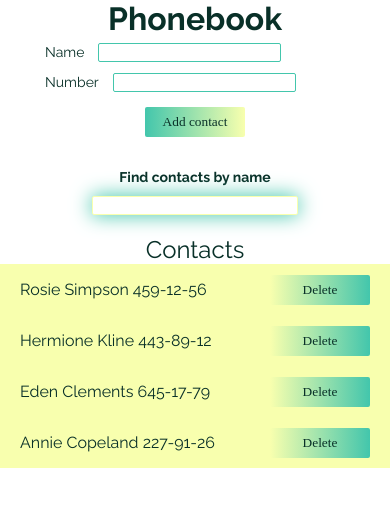
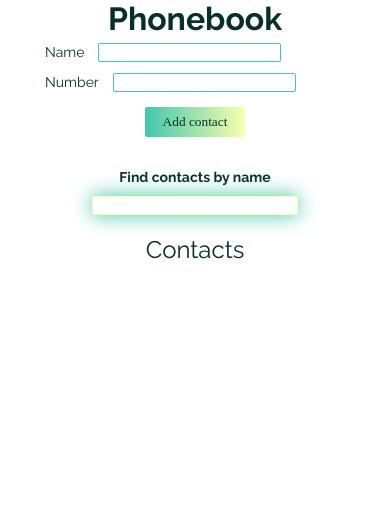
Before and after one commit to irinaog/goit-react-hw-06-phonebook, a React (Create React App) app: page / in a window 390 px wide. Shown: the top 506 px of the page. Built offline with nearby package versions, Linux system fonts and the light colour scheme; a web font is replaced by a local one.

Commit message:
adding contacts to phonebook

```diff
--- a/src/Redux/store.js
+++ b/src/Redux/store.js
@@ -1,9 +1,29 @@
 import { configureStore } from "@reduxjs/toolkit";
-import { mySlice } from "./changeSlice";
+// // import { mySlice } from "./changeSlice";
+import { createAction, createReducer } from "@reduxjs/toolkit";
 
-export default configureStore({
-    reducer:
-    {
-       mySlice,
+export const addContact = createAction('phoneBook/add');
+// console.log(addContact.toString())
+
+export const itemsReducer = createReducer([], {
+    [addContact]: (state, action)=> [...state, action.payload],
+});
+export const filterReducer = createReducer('', {});
+
+export const store = configureStore({
+    reducer:{
+        // contacts: {
+        items: itemsReducer,
+        filter:filterReducer,
+        // },
     }
-});
+})
+
+
+
+// export default configureStore({
+//     reducer:
+//     {
+//        mySlice,
+//     }
+// });
--- a/src/components/App.js
+++ b/src/components/App.js
@@ -5,15 +5,26 @@ import { FormAddContacts } from "./FormAddContacts/FormAddContacts";
 import { ContactsList } from "./ContactsList/ContactList";
 import { FilterContacts } from "./FilterContacts/FilterContacts";
 
+import { useSelector,useDispatch } from "react-redux";
+import { addContact } from "Redux/store";
+// import { itemsReducer } from "Redux/store";
+
+
+
 export const App = () => {
 
-  const [contacts, setContacts] = useState(
-    JSON.parse(window.localStorage.getItem('contacts')) ??
-    [{ id: 'id-1', name: 'Rosie Simpson', number: '459-12-56' },
-    { id: 'id-2', name: 'Hermione Kline', number: '443-89-12' },
-    { id: 'id-3', name: 'Eden Clements', number: '645-17-79' },
-    { id: 'id-4', name: 'Annie Copeland', number: '227-91-26' },]
-  );
+  const dispath = useDispatch();
+  // console.log(dispath)
+  const contacts = useSelector(state => state.items);
+  // console.log(contacts)
+
+  // const [contacts, setContacts] = useState(
+  //   JSON.parse(window.localStorage.getItem('contacts')) ??
+  //   [{ id: 'id-1', name: 'Rosie Simpson', number: '459-12-56' },
+  //   { id: 'id-2', name: 'Hermione Kline', number: '443-89-12' },
+  //   { id: 'id-3', name: 'Eden Clements', number: '645-17-79' },
+  //   { id: 'id-4', name: 'Annie Copeland', number: '227-91-26' },]
+  // );
   const [filter, setFilter] = useState('');
 
 
@@ -23,11 +34,13 @@ export const App = () => {
 
 
   const formSubmitHandler = data => {
+    console.log(data.name)
     if (contacts.find(contact => (data.name === contact.name))){
       alert(data.name + ' is already in contacts' )
     }
     else {
-      setContacts([...contacts, { name: data.name, number: data.number, id: shortid.generate() }]);
+      dispath(addContact({ name:data.name, number:data.number, id: shortid() }))
+    //   setContacts([...contacts, { name: data.name, number: data.number, id: shortid.generate() }]);
     }
   };
 
@@ -46,14 +59,14 @@ export const App = () => {
 
 
   const deleteContact = (contactId) => {
-    setContacts(prevState => (prevState.filter(contact => contact.id !== contactId)));
+    contacts.filter(contact => contact.id !== contactId);
   };
 
     return (
       <>
         <h1 className="headlineApp">Phonebook</h1>
 
-        <FormAddContacts onSubmit={formSubmitHandler} />
+        <FormAddContacts  onSubmit={formSubmitHandler}/>
 
         <FilterContacts
           contact={filter}
@@ -74,3 +87,79 @@ export const App = () => {
     );
 
 };
+
+
+// export const App = () => {
+
+//   const dispath = useDispatch();
+//   // console.log(dispath)
+//   const contact = useSelector(state => state.items);
+//   console.log(contact)
+
+//   const [contacts, setContacts] = useState(
+//     JSON.parse(window.localStorage.getItem('contacts')) ??
+//     [{ id: 'id-1', name: 'Rosie Simpson', number: '459-12-56' },
+//     { id: 'id-2', name: 'Hermione Kline', number: '443-89-12' },
+//     { id: 'id-3', name: 'Eden Clements', number: '645-17-79' },
+//     { id: 'id-4', name: 'Annie Copeland', number: '227-91-26' },]
+//   );
+//   const [filter, setFilter] = useState('');
+
+
+//   useEffect(() => {
+//     localStorage.setItem('contacts', JSON.stringify(contacts))
+//   }, [contacts]);
+
+
+//   const formSubmitHandler = data => {
+//     if (contacts.find(contact => (data.name === contact.name))){
+//       alert(data.name + ' is already in contacts' )
+//     }
+//     else {
+//       setContacts([...contacts, { name: data.name, number: data.number, id: shortid.generate() }]);
+//     }
+//   };
+
+
+//   const changeFilter = e => {
+//     setFilter(e.currentTarget.value);
+//   };
+
+//   // const getFilterListContact = useMemo(() => {
+//   //   return contacts.filter(contact => contact.name.toLowerCase().includes(filter));
+//   // }, [contacts, filter]);
+
+//   const getFilterListContact = () => {
+//      return contacts.filter(contact => contact.name.toLowerCase().includes(filter));
+//   };
+
+
+//   const deleteContact = (contactId) => {
+//     setContacts(prevState => (prevState.filter(contact => contact.id !== contactId)));
+//   };
+
+//     return (
+//       <>
+//         <h1 className="headlineApp">Phonebook</h1>
+
+//         <FormAddContacts onSubmit={formSubmitHandler} />
+
+//         <FilterContacts
+//           contact={filter}
+//           filter={changeFilter}
+//         />
+
+//         <h2 className="contactListTitle">Contacts</h2>
+
+//         {filter !== ''?  <ContactsList
+//           contacts={getFilterListContact()}
+//           onDeleteContact = {deleteContact}
+//         />:<ContactsList
+//           contacts={contacts}
+//           onDeleteContact = {deleteContact}/>}
+
+
+//       </>
+//     );
+
+// };
--- a/src/components/FormAddContacts/FormAddContacts.js
+++ b/src/components/FormAddContacts/FormAddContacts.js
@@ -1,33 +1,36 @@
-import {useState} from "react";
+// import {useState} from "react";
 import PropTypes from 'prop-types';
 import css from './FormAddContact.module.css';
+// import shortid from 'shortid';
 
-// import { useSelector, useDispatch } from 'react-redux';
+import {  useSelector } from 'react-redux';
+// import { addContact } from "Redux/store";
 // import { addContact,  } from 'Redux/changeSlice';
 
 
-export const FormAddContacts = ({ onSubmit }) => {
-  // const contacts = useSelector((state) => state.contacts.items);
+export const FormAddContacts = ({onSubmit}) => {
+  const contacts = useSelector((state) => state.items);
   // const dispath = useDispatch();
-  const [name, setName] = useState('');
-  const [number, setNumber] = useState('');
+  // const dispath = useDispatch();
+  // const [name, setName] = useState('');
+  // const [number, setNumber] = useState('');
 
-    const hendleChange = e => {
-    const { name, value } = e.currentTarget;
+    // const hendleChange = e => {
+    // const { name, value } = e.currentTarget;
 
-      switch (name) {
-        case 'name':
-          setName(value);
-          break;
+    //   switch (name) {
+    //     case 'name':
+    //       setName(value);
+    //       break;
 
-        case 'number':
-          setNumber(value);
-          break;
+    //     case 'number':
+    //       setNumber(value);
+    //       break;
 
-        default: return;
-      }
+    //     default: return;
+    //   }
 
-    };
+    // };
     // const hendleSubmit = e => {
     // e.preventDefault();
     //   const form = e.currentTarget;
@@ -36,16 +39,42 @@ export const FormAddContacts = ({ onSubmit }) => {
 
     // };
     const hendleSubmit = e => {
-    e.preventDefault();
+      e.preventDefault();
+      const name = e.currentTarget.elements.name.value;
+      const number = e.currentTarget.elements.number.value;
+      onSubmit({name, number})
+      console.log(contacts)
+      e.currentTarget.reset();
 
-    onSubmit({name,number})
-    reset();
+        //  dispath(addContact({ name, number, id: shortid() }))
+
+
+
+
+
+
+
+
+      // contacts.filter(contact => {
+      //   if (contact.name === name || contact.number === number) {
+      //     e.currentTarget.reset();
+      //     return alert('sorry');
+      //   }
+      //   console.log(contact.name)
+      //   console.log(name)
+      //   dispath(addContact({ name, number, id: shortid() }));
+      //   return e.currentTarget.reset();
+      // })
+
+
+
+    // reset();
     };
 
-  const reset = () => {
-    setName('');
-    setNumber('');
-    };
+  // const reset = () => {
+  //   setNumber('');
+  //   setName('');
+  //   };
 
 
         return (
@@ -60,8 +89,8 @@ export const FormAddContacts = ({ onSubmit }) => {
               pattern="^[a-zA-Zа-яА-Я]+(([' -][a-zA-Zа-яА-Я ])?[a-zA-Zа-яА-Я]*)*$"
               title="Name may contain only letters, apostrophe, dash and spaces. For example Adrian, Jacob Mercer, Charles de Batz de Castelmore d'Artagnan"
                 required
-              value={name}
-              onChange={hendleChange}
+              // value={name}
+              // onChange={hendleChange}
                   />
           </label>
            <label className={css.formInputTitle}>
@@ -74,7 +103,7 @@ export const FormAddContacts = ({ onSubmit }) => {
                 title="Phone number must be digits and can contain spaces, dashes, parentheses and can start with +"
                 required
                 // value={number}
-                onChange={hendleChange}
+                // onChange={hendleChange}
             />
           </label>
 
@@ -84,6 +113,85 @@ export const FormAddContacts = ({ onSubmit }) => {
 
 };
 
+
+// export const FormAddContacts = ({ onSubmit }) => {
+//   // const contacts = useSelector((state) => state.contacts.items);
+//   // const dispath = useDispatch();
+//   const [name, setName] = useState('');
+//   const [number, setNumber] = useState('');
+
+//     const hendleChange = e => {
+//     const { name, value } = e.currentTarget;
+
+//       switch (name) {
+//         case 'name':
+//           setName(value);
+//           break;
+
+//         case 'number':
+//           setNumber(value);
+//           break;
+
+//         default: return;
+//       }
+
+//     };
+//     // const hendleSubmit = e => {
+//     // e.preventDefault();
+//     //   const form = e.currentTarget;
+//     //   dispath(addContact(contacts));
+//     //   form.reset();
+
+//     // };
+//     const hendleSubmit = e => {
+//     e.preventDefault();
+
+//       onSubmit({ name, number })
+//     reset();
+//     };
+
+//   const reset = () => {
+//     setNumber('');
+//     setName('');
+//     };
+
+
+//         return (
+//             <>
+//             <form  className = {css.formAddContact} onSubmit={hendleSubmit}>
+//           <label className={css.formInputTitle}>
+//             Name
+//             <input
+//             className={css.formInput}
+//               type="text"
+//               name="name"
+//               pattern="^[a-zA-Zа-яА-Я]+(([' -][a-zA-Zа-яА-Я ])?[a-zA-Zа-яА-Я]*)*$"
+//               title="Name may contain only letters, apostrophe, dash and spaces. For example Adrian, Jacob Mercer, Charles de Batz de Castelmore d'Artagnan"
+//                 required
+//               value={name}
+//               onChange={hendleChange}
+//                   />
+//           </label>
+//            <label className={css.formInputTitle}>
+//             Number
+//             <input
+//             className={css.formInput}
+//                 type="tel"
+//                 name="number"
+//                 pattern="\+?\d{1,4}?[-.\s]?\(?\d{1,3}?\)?[-.\s]?\d{1,4}[-.\s]?\d{1,4}[-.\s]?\d{1,9}"
+//                 title="Phone number must be digits and can contain spaces, dashes, parentheses and can start with +"
+//                 required
+//                 value={number}
+//                 onChange={hendleChange}
+//             />
+//           </label>
+
+//           <button  className ={css.addBtn} type="submit">Add contact</button>
+//         </form></>
+//         )
+
+// };
+
 FormAddContacts.propTypes = {
   onSubmit: PropTypes.func.isRequired,
 }
--- a/src/index.js
+++ b/src/index.js
@@ -2,7 +2,7 @@ import React from 'react';
 import ReactDOM from 'react-dom/client';
 
 import { Provider } from 'react-redux'
-import store from './Redux/store';
+import {store} from './Redux/store';
 
 import { App } from 'components/App';
 
```
